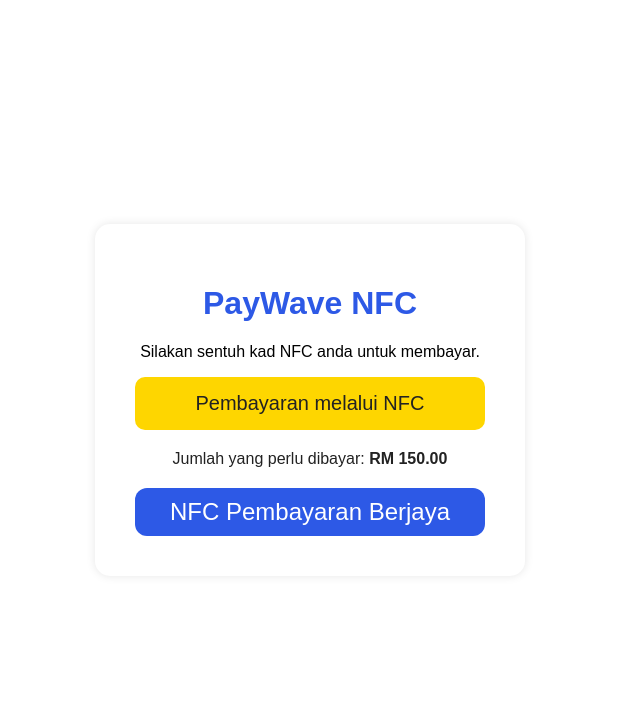
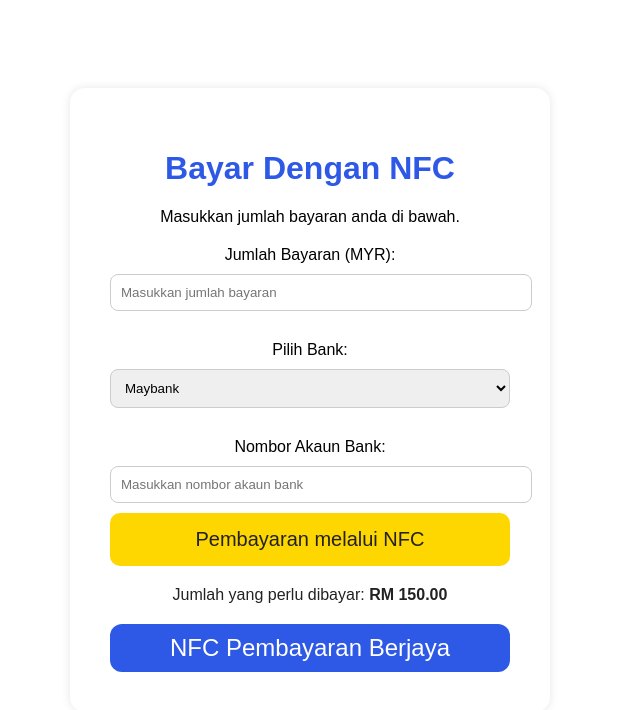
Before and after one commit to Dynoz769/PayPlus, a plain HTML site: page index.html in a window 1280 px wide. Shown: the whole page, without its empty margins (330-970 px from the left). Drawn offline with Linux system fonts and the light colour scheme.

Commit message:
Update index.html

```diff
--- a/index.html
+++ b/index.html
@@ -3,7 +3,7 @@
 <head>
   <meta charset="UTF-8">
   <meta name="viewport" content="width=device-width, initial-scale=1.0">
-  <title>Mesinkira NFC PayWave Interface</title>
+  <title>Bayar dengan NFC - Mesinkira</title>
   <style>
     :root {
         --primary-blue: #2d59e6;
@@ -31,7 +31,7 @@
       border-radius: 15px;
       box-shadow: 0 0 10px rgba(0, 0, 0, 0.1);
       padding: 40px;
-      width: 350px;
+      width: 400px;
       text-align: center;
     }
 
@@ -56,6 +56,18 @@
       background-color: var(--primary-yellow);
     }
 
+    .input-group {
+      margin-top: 20px;
+    }
+
+    .input-group input, .input-group select {
+      width: 100%;
+      padding: 10px;
+      margin: 10px 0;
+      border-radius: 8px;
+      border: 1px solid #ccc;
+    }
+
     .payment-info {
       margin-top: 20px;
       color: var(--grey-primary);
@@ -78,10 +90,34 @@
 <body>
 
   <div class="container">
-    <h1>PayWave NFC</h1>
-    <p>Silakan sentuh kad NFC anda untuk membayar.</p>
+    <h1>Bayar Dengan NFC</h1>
+    <p>Masukkan jumlah bayaran anda di bawah.</p>
 
-    <button class="payment-btn">Pembayaran melalui NFC</button>
+    <!-- Input for amount -->
+    <div class="input-group">
+      <label for="amount">Jumlah Bayaran (MYR):</label>
+      <input type="number" id="amount" placeholder="Masukkan jumlah bayaran" />
+    </div>
+
+    <!-- Select bank -->
+    <div class="input-group">
+      <label for="bank">Pilih Bank:</label>
+      <select id="bank">
+        <option value="bankA">Maybank</option>
+        <option value="bankB">CIMB</option>
+        <option value="bankC">Public Bank</option>
+        <option value="bankD">RHB</option>
+      </select>
+    </div>
+
+    <!-- Input for bank account -->
+    <div class="input-group">
+      <label for="account">Nombor Akaun Bank:</label>
+      <input type="text" id="account" placeholder="Masukkan nombor akaun bank" />
+    </div>
+
+    <!-- Pay button -->
+    <button class="payment-btn" onclick="processPayment()">Pembayaran melalui NFC</button>
 
     <div class="payment-info">
       <p>Jumlah yang perlu dibayar: <strong>RM 150.00</strong></p>
@@ -92,5 +128,24 @@
     </div>
   </div>
 
+  <script>
+    // Simulasi pembayaran NFC
+    function processPayment() {
+      const amount = document.getElementById('amount').value;
+      const bank = document.getElementById('bank').value;
+      const account = document.getElementById('account').value;
+
+      if (!amount || !account) {
+        alert("Sila pastikan semua maklumat telah dimasukkan dengan betul.");
+        return;
+      }
+
+      // Simulate NFC transaction processing
+      alert(`Pembayaran sebanyak RM${amount} berjaya diproses melalui NFC ke akaun ${bank} (${account})`);
+
+      // You can integrate with actual NFC payment API here
+    }
+  </script>
+
 </body>
 </html>
```
